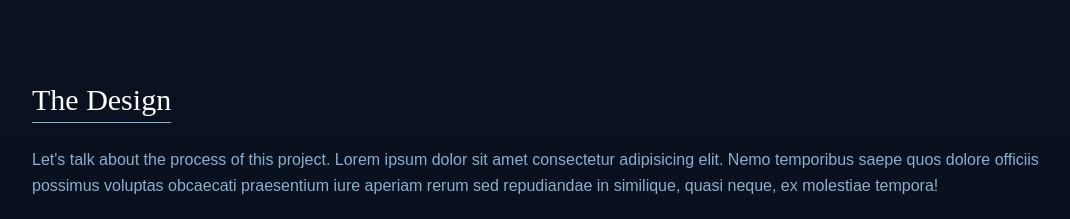
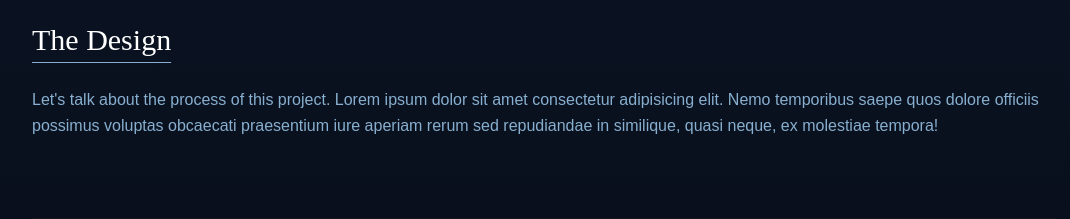
Before and after one commit to jacobdcolby/portfolio, a PHP site: page /projectTemplate.html in a window 1280 px wide. Shown: the part 1024-1243 px from the top of the page, without its empty margins (96-1166 px from the left). Run offline with PHP 8.4, Linux system fonts and the light colour scheme; some libraries are stand-ins or nearby versions; some web fonts are replaced.

Commit message:
Project page margin changes.

```diff
--- a/assets/css/projects.css
+++ b/assets/css/projects.css
@@ -191,7 +191,7 @@ body {
 }
 
 .gallery-text {
-    margin: 80px 0;
+    margin: 20px 0 80px 0;
 }
 
 .more-projects {
```
